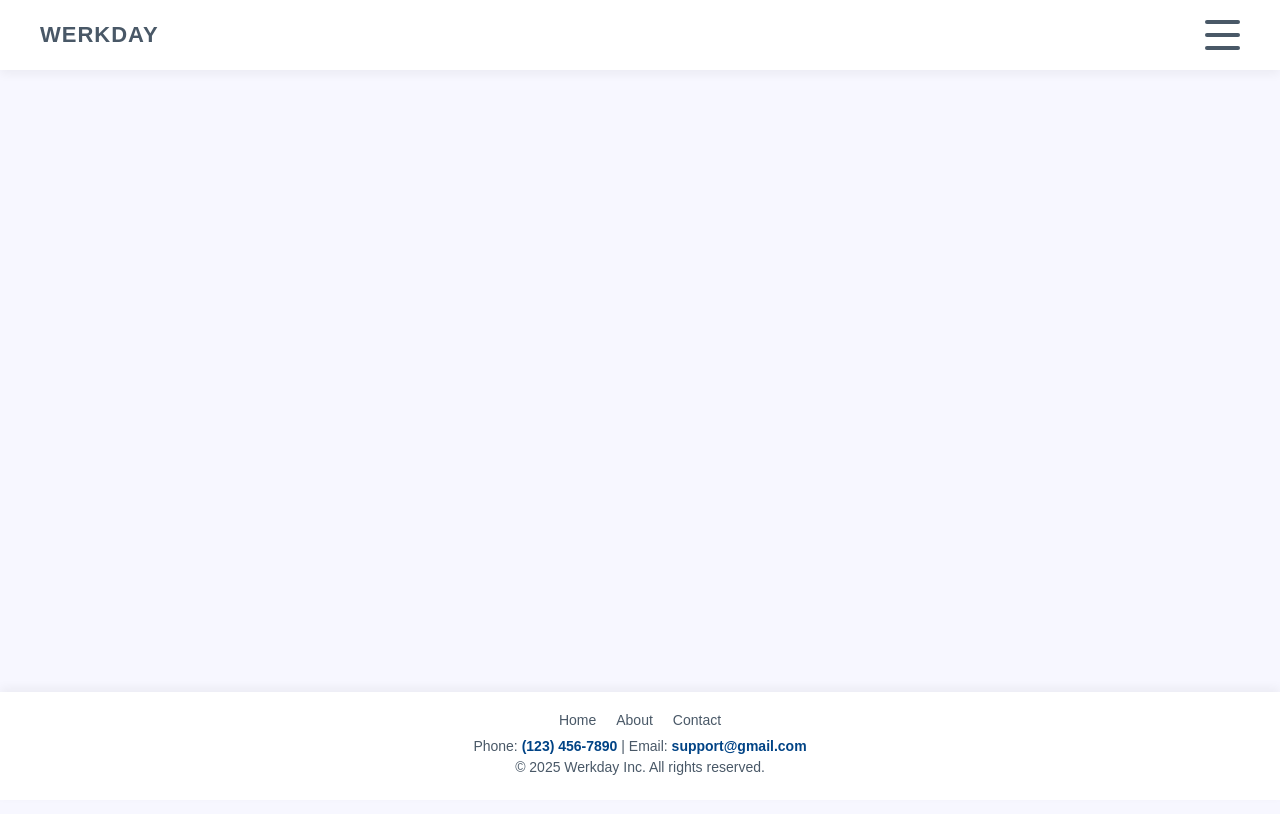
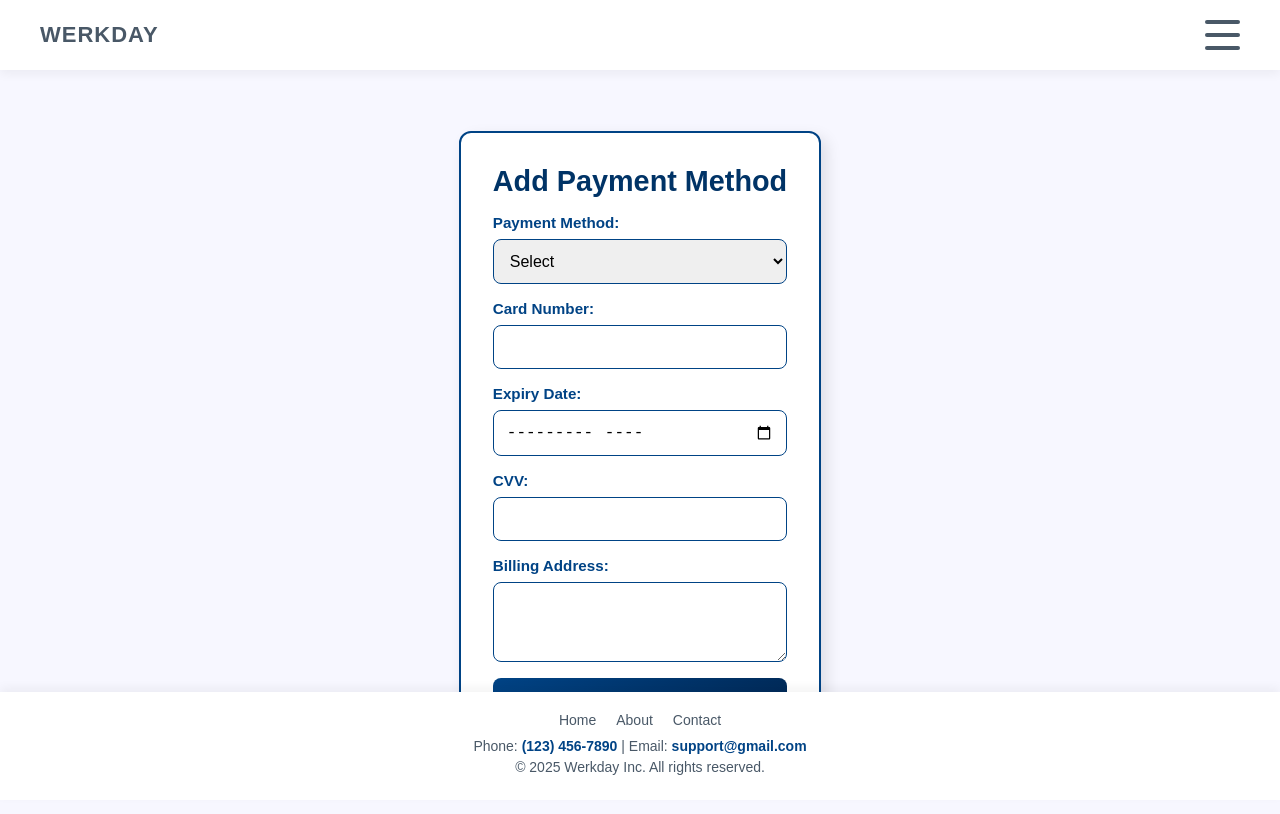
Before and after one commit to ryaneveson/310_Project, a React (Create React App) app in the folder student-records-app/: page /addPaymentMethod in a window 1280 px wide. Shown: the top 814 px of the page. Built offline with nearby package versions, Linux system fonts and the light colour scheme.

Commit message:
Added an addpaymentmethod section with tests

```diff
--- a/student-records-app/public/finances.html
+++ b/student-records-app/public/finances.html
@@ -12,7 +12,7 @@
         <p>Amount due in next 30 days: </p>
         <p>Total future amout due: </p>
         <a href="/makePayment">Pay Tuition</a>
-        <a href="/finances">Change financial information</a>
+        <a href="/addPaymentMethod">Change financial information</a>
         <div class="info-table">
             <h3>Billing Methods: </h3>
             <div id="billing-tables"></div>
--- a/student-records-app/src/App.js
+++ b/student-records-app/src/App.js
@@ -13,7 +13,7 @@ import VerifyRegistration from "./VerifyRegistration";
 import StudentProfileInput from "./studentProfileInput";
 import StudentProfile from "./studentProfile";
 import AcademicDashboard from "./AcademicDashboard"
-
+import AddPaymentMethod from "./addPaymentMethod.js";
 
 function App() {
   return (
@@ -32,6 +32,7 @@ function App() {
         <Route path="/studentProfileInput" element={<StudentProfileInput />} />
         <Route path="/studentProfile/:studentID" element={<StudentProfile />} />
         <Route path="/academicdashboard" element={<AcademicDashboard />} />
+        <Route path="/addPaymentMethod" element={<AddPaymentMethod />} />
       </Routes>
     </Router>
   );
--- /dev/null
+++ b/student-records-app/src/addPaymentMethod.js
@@ -0,0 +1,78 @@
+// AddPaymentMethod.js
+import React, { useState } from "react";
+import "./frontend/addPaymentMethod.css";
+
+function AddPaymentMethod() {
+  const [paymentMethod, setPaymentMethod] = useState("");
+  const [cardNumber, setCardNumber] = useState("");
+  const [expiryDate, setExpiryDate] = useState("");
+  const [cvv, setCvv] = useState("");
+  const [billingAddress, setBillingAddress] = useState("");
+
+  const handleSubmit = (event) => {
+    event.preventDefault();
+    // Handle form submission logic
+    console.log({ paymentMethod, cardNumber, expiryDate, cvv, billingAddress });
+  };
+
+  return (
+    <div className="payment-method-container">
+      <h2>Add Payment Method</h2>
+      <form onSubmit={handleSubmit}>
+        <label htmlFor="payment-method">Payment Method:</label>
+        <select
+          id="payment-method"
+          value={paymentMethod}
+          onChange={(e) => setPaymentMethod(e.target.value)}
+          required
+        >
+          <option value="">Select</option>
+          <option value="Credit Card">Credit Card</option>
+          <option value="Debit Card">Debit Card</option>
+          <option value="PayPal">PayPal</option>
+        </select>
+
+        <label htmlFor="card-number">Card Number:</label>
+        <input
+          id="card-number"
+          type="text"
+          value={cardNumber}
+          onChange={(e) => setCardNumber(e.target.value)}
+          required
+          maxLength="16"
+        />
+
+        <label htmlFor="expiry-date">Expiry Date:</label>
+        <input
+          id="expiry-date"
+          type="month"
+          value={expiryDate}
+          onChange={(e) => setExpiryDate(e.target.value)}
+          required
+        />
+
+        <label htmlFor="cvv">CVV:</label>
+        <input
+          id="cvv"
+          type="text"
+          value={cvv}
+          onChange={(e) => setCvv(e.target.value)}
+          required
+          maxLength="4"
+        />
+
+        <label htmlFor="billing-address">Billing Address:</label>
+        <textarea
+          id="billing-address"
+          value={billingAddress}
+          onChange={(e) => setBillingAddress(e.target.value)}
+          required
+        ></textarea>
+
+        <button type="submit">Add Payment Method</button>
+      </form>
+    </div>
+  );
+}
+
+export default AddPaymentMethod;
--- /dev/null
+++ b/student-records-app/src/frontend/addPaymentMethod.css
@@ -0,0 +1,91 @@
+/* addPaymentMethod.css */
+.payment-method-container {
+    font-family: 'Arial', sans-serif;
+    max-width: 500px;
+    margin: 5rem auto 2rem;
+    padding: 2rem;
+    background: #ffffff;
+    border: 2px solid #004385;
+    border-radius: 12px;
+    box-shadow: 6px 6px 15px rgba(0, 0, 0, 0.1);
+    transition: transform 0.2s ease-in-out;
+}
+
+.payment-method-container:hover {
+    transform: translateY(-3px);
+}
+
+.payment-method-container h2 {
+    text-align: center;
+    color: #003366;
+    font-size: 1.8rem;
+    margin-bottom: 1rem;
+}
+
+form {
+    display: flex;
+    flex-direction: column;
+}
+
+label {
+    font-weight: 600;
+    margin-bottom: 0.5rem;
+    color: #004385;
+    font-size: 0.95rem;
+}
+
+input,
+select,
+textarea {
+    width: 100%;
+    padding: 0.75rem;
+    border: 1.5px solid #004385;
+    border-radius: 8px;
+    font-size: 1rem;
+    transition: border-color 0.3s ease;
+    margin-bottom: 1rem;
+}
+
+input:focus,
+select:focus,
+textarea:focus {
+    outline: none;
+    border-color: #002855;
+    box-shadow: 0 0 5px rgba(0, 67, 133, 0.4);
+}
+
+textarea {
+    resize: vertical;
+    min-height: 80px;
+}
+
+button {
+    background: linear-gradient(135deg, #004385, #002855);
+    color: white;
+    border: none;
+    padding: 0.85rem;
+    font-size: 1rem;
+    font-weight: bold;
+    cursor: pointer;
+    border-radius: 8px;
+    transition: all 0.3s ease-in-out;
+    width: 100%;
+}
+
+button:hover {
+    background: #002855;
+    box-shadow: 0 4px 8px rgba(0, 40, 85, 0.2);
+}
+
+/* Responsive Design */
+@media (max-width: 600px) {
+    .payment-method-container {
+        margin-top: 3rem;
+        padding: 1.5rem;
+    }
+
+    button {
+        padding: 0.75rem;
+        font-size: 0.95rem;
+    }
+}
```
Also changed, not shown: 1 other file (tests, documents, lock files or other folders).
